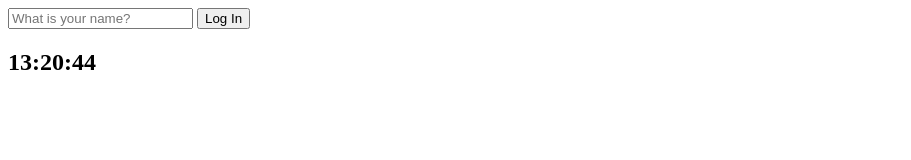
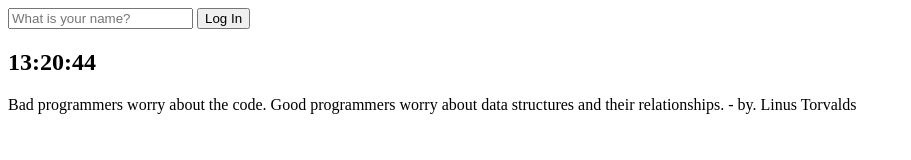
Before and after one commit to suzyhwang/event_practice, a plain HTML site: page clickEvent.html in a window 1280 px wide. Shown: the whole page, without its empty margins (0-911 px from the left). Drawn offline with Linux system fonts and the light colour scheme.

Commit message:
Chore: Created random quotes

```diff
--- a/clickEvent.html
+++ b/clickEvent.html
@@ -19,8 +19,13 @@
  </form>
     <h2 id="clock">00:00:00</h2>
     <h1 id="greeting" class="hidden"></h1>
+    <div id="quote">
+      <span></span>
+      <span></span>
+    </div>
     <script src="/js/greetings.js"></script>
     <script src="js/clock.js"></script>
+    <script src="js/quotes.js"></script>
 </body>
 
 </html>
--- /dev/null
+++ b/js/quotes.js
@@ -0,0 +1,59 @@
+const quotes = [
+    {
+        quote: "Dont't worry if it doesn't work right.If everything did, you'd be out of a job.",
+        author: "anonymous"
+    },
+    {
+        quote: "Don't comment bad code - rewrite it",
+        author: "Brian Kernighan"
+    },
+    {
+        quote: "A programming language is for thinking about programs, not for expressing programs you've already thought of. It should be a pencil, not a pen.",
+        author: "Paul Graham"
+    },
+    {
+        quote: "Sometimes it pays to stay in bed on Monday, rather than spending the rest of the week debugging Monday's code.",
+        author: "Dan Salomon"
+    },
+    {
+        quote: "Debugging is twice as hard as writing the code in the first place.Therfore, if you write the code as cleverly as possible, you are, by definition, not smart enough to debug it.",
+        author: "Rajanand"
+    },
+    {
+        quote: "System programmers are the high priests of a low cult.",
+        author: "Robert S. Barton"
+    },
+    {
+        quote: "I don't care if it works on your machine! We are not shipping your machine!",
+        author: "Vidiu Platon"
+    },
+    {
+        quote: "The computer was born to solve problems that did not exist before",
+        author: "Bill Gates"
+    },
+    {
+        quote: "People don't care about what you say, they care about what you build.",
+        author: "Mark Zuckerberg"
+    },
+    {
+        quote: "We have to stop optimizing for programmers and start optimizing for users.",
+        author: "Jeff Atwood"
+    },
+    {
+        quote: "If the code and the comments do not match, possibly both are incorrect.",
+        author: "Norm Schryer"
+    },
+    {
+        quote: "Bad programmers worry about the code. Good programmers worry about data structures and their relationships.",
+        author: "Linus Torvalds"
+    }
+]
+//12개
+
+const quote = document.querySelector("#quote span:first-child");
+const author = document.querySelector("#quote span:last-child");
+
+const todaysQuote = quotes[Math.floor(Math.random() * quotes.length)];
+
+quote.innerText = todaysQuote.quote;
+author.innerText = `- by. ${todaysQuote.author}`;
```
